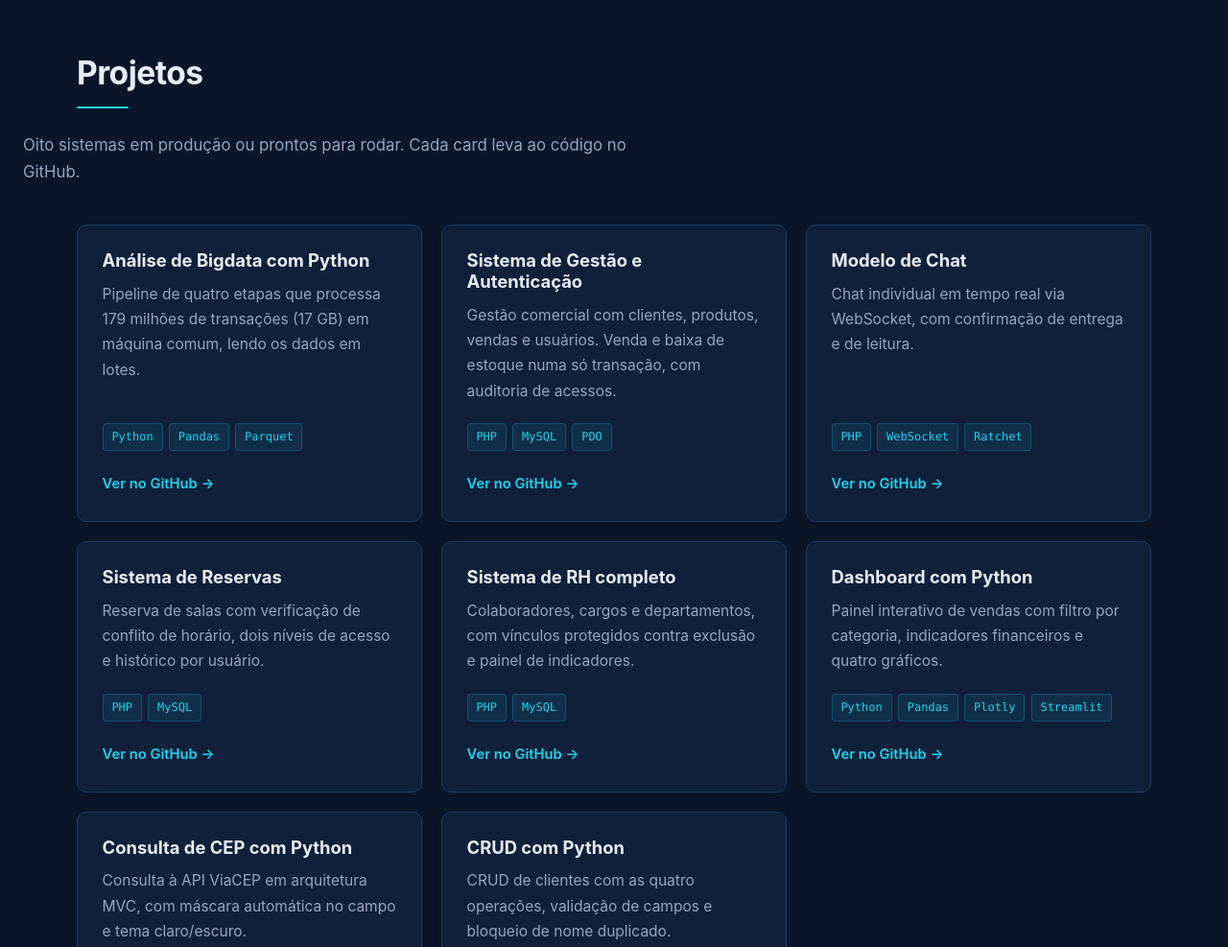
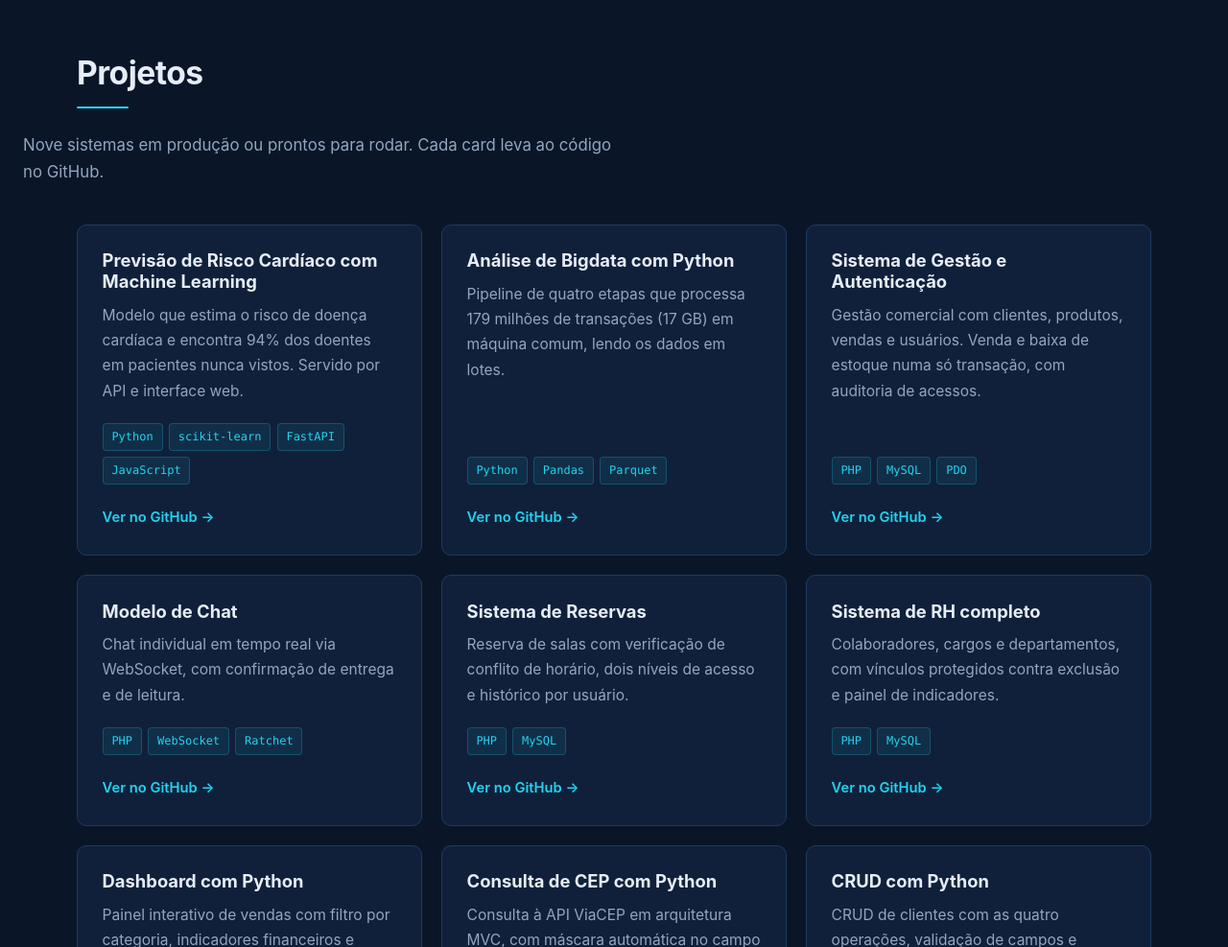
Before and after one commit to JussielsonGsilva/meu-portfolio, a plain HTML site: page index.html in a window 1280 px wide. Shown: the part 2020-3007 px from the top of the page at 96% size. Drawn offline with Linux system fonts and the light colour scheme.

Commit message:
Adiciona projeto: Previsão de Risco Cardíaco com Machine Learning

```diff
--- a/index.html
+++ b/index.html
@@ -6,14 +6,14 @@
 
     <title>Jussielson G. Silva | Analista e Desenvolvedor de Sistemas</title>
 
-    <meta name="description" content="Analista e desenvolvedor de sistemas em Python e PHP. Portfólio com 8 projetos: pipeline de 179 milhões de registros, sistemas de gestão, chat em tempo real e dashboards.">
+    <meta name="description" content="Analista e desenvolvedor de sistemas em Python e PHP. Portfólio com 9 projetos: machine learning para risco cardíaco, pipeline de 179 milhões de registros, sistemas de gestão, chat em tempo real e dashboards.">
     <meta name="author" content="Jussielson G. Silva">
 
     <!-- Prévia ao compartilhar o link no LinkedIn e no WhatsApp -->
     <meta property="og:type" content="website">
     <meta property="og:url" content="https://databasejp.com/portifolio/">
     <meta property="og:title" content="Jussielson G. Silva | Analista e Desenvolvedor de Sistemas">
-    <meta property="og:description" content="Portfólio com 8 projetos em Python e PHP: processamento de 179 milhões de registros, sistemas de gestão, chat em tempo real e dashboards.">
+    <meta property="og:description" content="Portfólio com 9 projetos em Python e PHP: machine learning para risco cardíaco, processamento de 179 milhões de registros, sistemas de gestão, chat em tempo real e dashboards.">
     <meta property="og:image" content="https://databasejp.com/portifolio/img.png">
     <meta property="og:locale" content="pt_BR">
     <meta name="twitter:card" content="summary_large_image">
@@ -134,10 +134,26 @@
     <section id="projetos" class="secao">
         <h2 class="secao-titulo">Projetos</h2>
         <p class="secao-apoio">
-            Oito sistemas em produção ou prontos para rodar. Cada card leva ao código no GitHub.
+            Nove sistemas em produção ou prontos para rodar. Cada card leva ao código no GitHub.
         </p>
 
         <div class="grade-projetos">
+
+            <article class="projeto">
+                <h3>Previsão de Risco Cardíaco com Machine Learning</h3>
+                <p>
+                    Modelo que estima o risco de doença cardíaca e encontra 94% dos doentes
+                    em pacientes nunca vistos. Servido por API e interface web.
+                </p>
+                <ul class="tags">
+                    <li>Python</li>
+                    <li>scikit-learn</li>
+                    <li>FastAPI</li>
+                    <li>JavaScript</li>
+                </ul>
+                <a href="https://github.com/JussielsonGsilva/mml_preditivo_cardio"
+                   target="_blank" rel="noopener" class="projeto-link">Ver no GitHub</a>
+            </article>
 
             <article class="projeto">
                 <h3>Análise de Bigdata com Python</h3>
```
